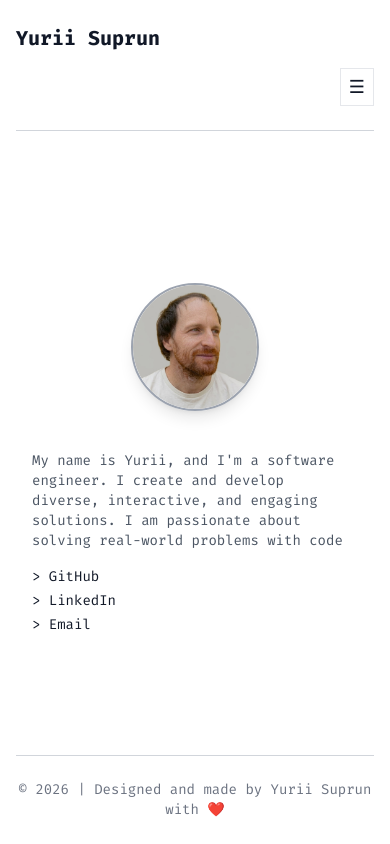
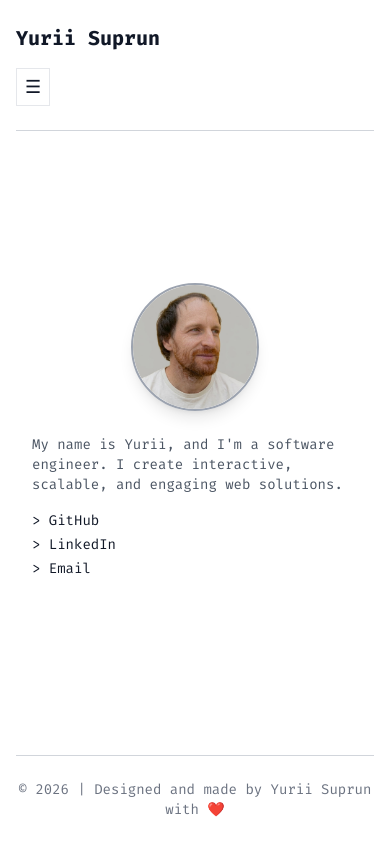
Before and after one commit to yuriisuprun/portfolio, a React (Create React App) app in the folder frontend/: page /home in a window 390 px wide. Built offline with nearby package versions, Linux system fonts and the light colour scheme.

Commit message:
Improve website

```diff
--- a/frontend/src/App.js
+++ b/frontend/src/App.js
@@ -8,60 +8,21 @@ import About from "./components/About";
 import Contacts from "./components/Contacts";
 import Footer from "./components/Footer";
 import SEO from "./components/SEO";
-
-const STORAGE_KEYS = {
-    darkMode: "darkMode",
-    language: "language",
-};
-
-const DEFAULT_LANGUAGE = "en";
-const SUPPORTED_LANGUAGES = new Set(["en", "it"]);
-
-function readStoredBoolean(key, fallback = false) {
-    const raw = localStorage.getItem(key);
-    if (raw === null) return fallback;
-    try {
-        const parsed = JSON.parse(raw);
-        return typeof parsed === "boolean" ? parsed : fallback;
-    } catch {
-        return fallback;
-    }
-}
-
-function readStoredLanguage(key, fallback = DEFAULT_LANGUAGE) {
-    const raw = localStorage.getItem(key);
-    return raw && SUPPORTED_LANGUAGES.has(raw) ? raw : fallback;
-}
+import useDarkMode from "./hooks/useDarkMode";
+import useLanguage from "./hooks/useLanguage";
 
 function App() {
-    const [dark, setDark] = useState(() =>
-        readStoredBoolean(STORAGE_KEYS.darkMode, false)
-    );
-    const [language, setLanguage] = useState(() =>
-        readStoredLanguage(STORAGE_KEYS.language, DEFAULT_LANGUAGE)
-    );
-
-    useEffect(() => {
-        document.documentElement.classList.toggle("dark", dark);
-        localStorage.setItem(STORAGE_KEYS.darkMode, JSON.stringify(dark));
-    }, [dark]);
-
-    useEffect(() => {
-        localStorage.setItem(STORAGE_KEYS.language, language);
-    }, [language]);
+    const [dark, setDark] = useDarkMode();
+    const [language, setLanguage] = useLanguage();
 
     return (
-        <div className="min-h-screen flex flex-col bg-white text-gray-900 dark:bg-black dark:text-gray-200">
+        <div
+            className="min-h-screen flex flex-col bg-white text-gray-900 dark:bg-black dark:text-gray-200 transition-colors">
             <div className="w-full max-w-6xl mx-auto px-4 sm:px-6 flex flex-col flex-grow">
-                <Navbar
-                    dark={dark}
-                    setDark={setDark}
-                    language={language}
-                    setLanguage={setLanguage}
-                />
+                <Navbar dark={dark} setDark={setDark} language={language} setLanguage={setLanguage}/>
                 <main className="flex-grow">
                     <Routes>
-                        <Route path="/" element={<Navigate to="/home"/>}/>
+                        <Route path="/" element={<Navigate to="/home" replace/>}/>
                         <Route
                             path="/home"
                             element={
--- a/frontend/src/components/About.js
+++ b/frontend/src/components/About.js
@@ -1,49 +1,34 @@
-export default function About({ language }) {
-    const text = {
+import React from "react";
+
+const TEXT = {
     en: {
         title: "About Me",
         description: [
-                "My name is Yurii, and I'm a Software Engineer passionate about building scalable and reliable systems. " +
-                "My primary expertise lies in Java, Spring Boot, and microservices architectures, combined with cloud-native " +
-                "technologies such as AWS, Docker, and Kubernetes.",
-                "I also have experience contributing to user interface development, which helps me better understand the full " +
-                "application stack and deliver cohesive solutions. I’m always open to adopting new technologies whenever they " +
-                "best fit the problem or project requirements.",
-                "Over the years, I’ve contributed to designing and modernizing complex platforms across multiple " +
-                "domains (Insurance, Travel, Finance, etc.), with a strong focus on clean architecture, performance, and long-term " +
-                "maintainability.",
-                "I enjoy learning new technologies, solving challenging problems, and collaborating with multicultural teams to " +
-                "deliver high-quality software."
-            ]
+            "My name is Yurii, and I'm a Software Engineer passionate about building scalable and reliable systems...",
+            "I also have experience contributing to user interface development, which helps me better understand the full application stack...",
+            "Over the years, I’ve contributed to designing and modernizing complex platforms across multiple domains...",
+            "I enjoy learning new technologies, solving challenging problems, and collaborating with multicultural teams to deliver high-quality software.",
+        ],
     },
     it: {
         title: "Chi Sono",
         description: [
-                "Mi chiamo Yurii e sono un Software Engineer appassionato di costruire sistemi scalabili e affidabili. La mia " +
-                "principale area di competenza riguarda Java, Spring Boot e le architetture a microservizi, unite a tecnologie " +
-                "cloud-native come AWS, Docker e Kubernetes.",
-                "Ho anche esperienza nello sviluppo di interfacce utente, che mi consente di comprendere meglio l’intero stack " +
-                "applicativo e di offrire soluzioni coerenti. Sono sempre aperto ad adottare nuove tecnologie quando " +
-                "si dimostrano la scelta migliore per il problema o i requisiti del progetto.",
-                "Nel corso degli anni ho contribuito alla progettazione e alla modernizzazione di piattaforme complesse in " +
-                "diversi settori (Assicurazioni, Viaggi, Finanza, ecc.), con una forte attenzione alla clean architecture, alle " +
-                "prestazioni e alla manutenibilità a lungo termine.",
-                "Mi piace imparare nuove tecnologie, risolvere problemi complessi e collaborare con team multiculturali per " +
-                "realizzare software di alta qualità."
-            ]
-        }
+            "Mi chiamo Yurii e sono un Software Engineer appassionato di costruire sistemi scalabili e affidabili...",
+            "Ho anche esperienza nello sviluppo di interfacce utente, che mi consente di comprendere meglio l’intero stack applicativo...",
+            "Nel corso degli anni ho contribuito alla progettazione e alla modernizzazione di piattaforme complesse in diversi settori...",
+            "Mi piace imparare nuove tecnologie, risolvere problemi complessi e collaborare con team multiculturali per realizzare software di alta qualità.",
+        ],
+    },
 };
 
-    const t = text[language];
+export default function About({ language }) {
+    const t = TEXT[language] ?? TEXT.en;
 
     return (
         <section className="py-20 max-w-5xl mx-auto px-4">
             <h2 className="text-3xl font-bold mb-6">{t.title}</h2>
             {t.description.map((paragraph, idx) => (
-                <p
-                    key={idx}
-                    className="text-gray-700 dark:text-gray-300 leading-relaxed mb-6"
-                >
+                <p key={idx} className="text-gray-700 dark:text-gray-300 leading-relaxed mb-6">
                     {paragraph}
                 </p>
             ))}
--- a/frontend/src/components/Footer.js
+++ b/frontend/src/components/Footer.js
@@ -1,39 +1,18 @@
-import React from "react";
+const FOOTER_TEXT = { en: "Designed and made by", it: "Progettato e realizzato da" };
+const FOOTER_HEART = { en: "with", it: "con" };
+const AUTHOR_NAME = "Yurii Suprun";
 
-const AUTHOR_NAME = "Yurii Suprun";
-const COPYRIGHT_SYMBOL = "\u00A9";
-
-const FOOTER_TEXT = {
-    en: "Designed and made by",
-    it: "Progettato e realizzato da",
-};
-
-const FOOTER_HEART = {
-    en: "with",
-    it: "con",
-};
-
-function getFooterText(language) {
-    return FOOTER_TEXT[language] || FOOTER_TEXT.en;
-}
-
-function getFooterHeart(language) {
-    return FOOTER_HEART[language] || FOOTER_HEART.en;
-}
-
-function Footer({ language = "en" }) {
+export default function Footer({ language = "en" }) {
     const year = new Date().getFullYear();
-    const text = getFooterText(language);
-    const heart = getFooterHeart(language);
+    const text = FOOTER_TEXT[language] || FOOTER_TEXT.en;
+    const heart = FOOTER_HEART[language] || FOOTER_HEART.en;
 
     return (
         <footer
             role="contentinfo"
             className="border-t border-gray-300 dark:border-terminal py-6 text-sm text-gray-500 text-center"
         >
-            {`${COPYRIGHT_SYMBOL} ${year} | ${text} ${AUTHOR_NAME} ${heart} ❤️`}
+            {`© ${year} | ${text} ${AUTHOR_NAME} ${heart} ❤️`}
         </footer>
     );
 }
-
-export default Footer;
--- a/frontend/src/components/Hero.js
+++ b/frontend/src/components/Hero.js
@@ -1,106 +1,62 @@
 import React from "react";
-import {SITE_CONFIG} from "../config/siteConfig";
+import { SITE_CONFIG } from "../config/siteConfig";
 
 const HERO_COPY = {
     en: {
-        role: "My name is Yurii, and I'm a software engineer. I create and develop diverse, interactive, and " +
-            "engaging solutions. I am passionate about solving real-world problems with code",
+        role:
+            "My name is Yurii, and I'm a software engineer. I create interactive, scalable, and engaging web solutions.",
     },
     it: {
-        role: "Mi chiamo Yurii e sono un ingegnere del software. Creo e sviluppo soluzioni diverse, interattive e " +
-            "coinvolgenti. Sono appassionato di risolvere problemi reali tramite il codice",
+        role:
+            "Mi chiamo Yurii e sono un ingegnere del software. Creo soluzioni web interattive, scalabili e coinvolgenti.",
     },
 };
 
 const HERO_LINKS = [
-    {
-        key: "github",
-        label: "GitHub",
-        getHref: (config) => config.github,
-        external: true,
-    },
+    { key: "github", label: "GitHub", href: SITE_CONFIG.github, external: true },
     {
         key: "linkedin",
         label: "LinkedIn",
-        getHref: (config) => config.linkedin,
+        href: SITE_CONFIG.linkedin,
         external: true,
     },
-    {
-        key: "email",
-        label: "Email",
-        getHref: (config) => `mailto:${config.email}`,
-        external: false,
-    },
+    { key: "email", label: "Email", href: `mailto:${SITE_CONFIG.email}`, external: false },
 ];
 
-const HeroLink = React.memo(function HeroLink({href, external, children}) {
-    const baseProps = {
-        href,
-        className: "hover:underline",
-    };
-
-    return external ? (
-        <a {...baseProps} target="_blank" rel="noreferrer">
-            {children}
-        </a>
-    ) : (
-        <a {...baseProps}>{children}</a>
-    );
-});
-
-function useHeroCopy(language) {
-    return HERO_COPY[language] ?? HERO_COPY.en;
-}
-
-export default function Hero({language = "en"}) {
-    const {role} = useHeroCopy(language);
+function Hero({ language = "en" }) {
+    const role = HERO_COPY[language]?.role ?? HERO_COPY.en.role;
 
     return (
-        <section
-            className="flex flex-col sm:flex-row items-center sm:items-start gap-6 min-h-[70vh] pt-32 sm:pt-40 px-4 sm:px-6">
-            <ProfileImage/>
-            <HeroContent role={role}/>
+        <section className="flex flex-col sm:flex-row items-center sm:items-start gap-6 min-h-[70vh] pt-32 sm:pt-40 px-4 sm:px-6">
+            <img
+                src="/myphoto.jpg"
+                alt="Yurii Suprun - Software Engineer"
+                className="w-32 h-32 rounded-full object-cover border-2 border-gray-400 shadow-lg mt-6 sm:mt-14"
+                loading="lazy"
+            />
+
+            <div className="flex-1 space-y-4 sm:space-y-6">
+                {/*<h1 className="text-3xl sm:text-5xl font-bold">{SITE_CONFIG.name}</h1>*/}
+                <p className="text-sm sm:text-lg text-gray-600 dark:text-gray-400">{role}</p>
+
+                <div className="space-y-1">
+                    {HERO_LINKS.map(({ key, label, href, external }) => (
+                        <p key={key} className="dark:text-green-400 text-sm sm:text-base">
+                            &gt;{" "}
+                            <a
+                                href={href}
+                                target={external ? "_blank" : "_self"}
+                                rel={external ? "noreferrer" : undefined}
+                                className="hover:underline"
+                            >
+                                {label}
+                            </a>
+                        </p>
+                    ))}
+                </div>
+            </div>
         </section>
     );
 }
 
-function ProfileImage() {
-    return (
-        <img
-            src="/myphoto.jpg"
-            alt="Yurii Suprun - Software Engineer"
-            className="w-32 h-32 rounded-full object-cover border-2 border-gray-400 shadow-lg mt-6 sm:mt-14"
-        />
-    );
-}
-
-function HeroContent({role}) {
-    return (
-        <div className="flex-1 space-y-4 sm:space-y-6">
-            <h1 className="text-3xl sm:text-5xl font-bold">
-                {/*{SITE_CONFIG.name}*/}
-            </h1>
-
-            <p className="text-sm sm:text-lg text-gray-600 dark:text-gray-400">
-                {role}
-            </p>
-
-            <HeroLinks/>
-        </div>
-    );
-}
-
-function HeroLinks() {
-    return (
-        <div className="space-y-1">
-            {HERO_LINKS.map(({key, label, getHref, external}) => (
-                <p key={key} className="dark:text-green-400 text-sm sm:text-base">
-                    &gt;{" "}
-                    <HeroLink href={getHref(SITE_CONFIG)} external={external}>
-                        {label}
-                    </HeroLink>
-                </p>
-            ))}
-        </div>
-    );
-}
+export default Hero;
--- a/frontend/src/components/Navbar.js
+++ b/frontend/src/components/Navbar.js
@@ -1,76 +1,73 @@
-import {NavLink} from "react-router-dom";
-import {useState} from "react";
+import { NavLink } from "react-router-dom";
+import { useState } from "react";
 
 const NAV_ITEMS = [
-    {to: "/home", label: {en: "home", it: "home"}},
-    {to: "/about", label: {en: "about", it: "chi sono"}},
-    {to: "/projects", label: {en: "projects", it: "progetti"}},
-    {to: "/contacts", label: {en: "contacts", it: "contatti"}},
+    { to: "/home", label: { en: "Home", it: "Home" } },
+    { to: "/about", label: { en: "About", it: "Chi Sono" } },
+    { to: "/projects", label: { en: "Projects", it: "Progetti" } },
+    { to: "/contacts", label: { en: "Contacts", it: "Contatti" } },
 ];
 
-const ICONS = {
-    sun: "\u2600\uFE0F",
-    moon: "\uD83C\uDF19",
-};
+const ICONS = { sun: "☀️", moon: "🌙" };
 
-const getNavLinkClassName = ({isActive}) =>
-    isActive
-        ? "font-semibold text-gray-900 dark:text-white"
-        : "text-gray-500 hover:text-black dark:hover:text-white";
-
-const Navbar = ({dark, setDark, language, setLanguage}) => {
+const Navbar = ({ dark, setDark, language, setLanguage }) => {
     const [menuOpen, setMenuOpen] = useState(false);
     const isEnglish = language === "en";
 
-    // Event Handlers
-    const toggleMenu = () => setMenuOpen((prev) => !prev);
-    const toggleDarkMode = () => setDark((prev) => !prev);
-    const toggleLanguage = () => setLanguage((prev) => (prev === "en" ? "it" : "en"));
-
-    const NavItem = ({to, label}) => (
-        <NavLink key={to} to={to} className={getNavLinkClassName}>
-            {isEnglish ? label.en : label.it}
-        </NavLink>
-    );
-
     return (
-        <nav
-            className="flex flex-col sm:flex-row justify-between items-start sm:items-center py-6 border-b border-gray-300 dark:border-terminal gap-4 sm:gap-0">
-            {/* Logo */}
-            <NavLink to="/home" className="font-bold text-xl text-gray-900 dark:text-green-400">
+        <nav className="flex flex-col sm:flex-row justify-between items-start sm:items-center py-6 border-b border-gray-300 dark:border-terminal gap-4 sm:gap-0">
+            <NavLink
+                to="/home"
+                className="font-bold text-xl text-gray-900 dark:text-green-400"
+            >
                 Yurii Suprun
             </NavLink>
 
-            <div className="sm:hidden self-end">
-                <button
-                    onClick={toggleMenu}
-                    className="text-lg border px-2 py-1 dark:border-green-400"
-                    aria-label="Toggle menu">
-                    ☰
-                </button>
-            </div>
+            <button
+                className="sm:hidden text-lg border px-2 py-1 dark:border-green-400"
+                aria-label="Toggle menu"
+                aria-expanded={menuOpen}
+                aria-controls="nav-menu"
+                onClick={() => setMenuOpen(!menuOpen)}
+            >
+                ☰
+            </button>
 
             <div
+                id="nav-menu"
                 className={`flex flex-col sm:flex-row sm:items-center gap-4 sm:gap-6 w-full sm:w-auto transition-all duration-200 ${
                     menuOpen ? "block" : "hidden sm:flex"
-                }`}>
+                }`}
+            >
                 {NAV_ITEMS.map((item) => (
-                    <NavItem key={item.to} to={item.to} label={item.label}/>
+                    <NavLink
+                        key={item.to}
+                        to={item.to}
+                        className={({ isActive }) =>
+                            isActive
+                                ? "font-semibold text-gray-900 dark:text-white"
+                                : "text-gray-500 hover:text-black dark:hover:text-white"
+                        }
+                    >
+                        {isEnglish ? item.label.en : item.label.it}
+                    </NavLink>
                 ))}
 
                 <button
                     type="button"
-                    onClick={toggleLanguage}
+                    onClick={() => setLanguage(isEnglish ? "it" : "en")}
                     className="border px-2 py-1 text-sm border-gray-400 dark:border-green-400"
-                    aria-label={isEnglish ? "Switch to Italian" : "Passa a inglese"}>
+                    aria-label={isEnglish ? "Switch to Italian" : "Switch to English"}
+                >
                     {isEnglish ? "IT" : "EN"}
                 </button>
 
                 <button
                     type="button"
-                    onClick={toggleDarkMode}
+                    onClick={() => setDark(!dark)}
                     className="text-lg"
-                    aria-label={dark ? "Switch to light mode" : "Switch to dark mode"}>
+                    aria-label={dark ? "Switch to light mode" : "Switch to dark mode"}
+                >
                     {dark ? ICONS.sun : ICONS.moon}
                 </button>
             </div>
--- a/frontend/src/components/Projects.js
+++ b/frontend/src/components/Projects.js
@@ -4,128 +4,43 @@ import axios from "axios";
 const API_URL = "/api/repos";
 const REPO_LIMIT = 6;
 const SKELETON_COUNT = 6;
-const BOOT_INTERVAL_MS = 1200;
 
 const TRANSLATIONS = {
-  en: {
-    title: "Projects",
-    view: "View Code",
-    boot: [
-      "> connecting to backend...",
-      "> waking up server instance...",
-      "> loading GitHub repositories...",
-    ],
-    info:
-      "Backend hosted on free tier. First request may take ~30-60s due to cold start.",
-    error: "Failed to load repositories. Please try again later.",
-  },
-  it: {
-    title: "Progetti",
-    view: "Vedi Codice",
-    boot: [
-      "> connessione al backend...",
-      "> avvio istanza server...",
-      "> caricamento repository GitHub...",
-    ],
-    info:
-      "Backend ospitato su piano gratuito. La prima richiesta potrebbe richiedere ~30-60 secondi a causa del cold start.",
-    error: "Caricamento repository fallito. Riprova piu tardi.",
-  },
+  en: { title: "Projects", view: "View Code", info: "Backend hosted on free tier...", error: "Failed to load repositories" },
+  it: { title: "Progetti", view: "Vedi Codice", info: "Backend ospitato su piano gratuito...", error: "Caricamento repository fallito" },
 };
 
 const GRID_CLASSNAME = "grid md:grid-cols-3 sm:grid-cols-2 grid-cols-1 gap-6";
 const CARD_CLASSNAME = "border border-gray-300 dark:border-terminal p-6 rounded";
 
-function SkeletonCard() {
-  return (
-    <div className={`${CARD_CLASSNAME} animate-pulse`}>
-      <div className="h-4 bg-gray-300 dark:bg-gray-700 w-2/3 mb-4" />
-      <div className="h-3 bg-gray-200 dark:bg-gray-600 mb-2" />
-      <div className="h-3 bg-gray-200 dark:bg-gray-600 w-5/6" />
-    </div>
-  );
-}
-
-function ProjectCard({ repo, viewLabel }) {
-  return (
-    <div className={CARD_CLASSNAME}>
-      <h3 className="text-lg font-bold">{repo.name}</h3>
-
-      {repo.description ? (
-        <p className="text-sm text-gray-600 dark:text-gray-400 mt-2">
-          {repo.description}
-        </p>
-      ) : null}
-
-      <a
-        href={repo.html_url}
-        target="_blank"
-        rel="noreferrer"
-        className="block mt-4 text-blue-600 dark:text-green-400"
-      >
-        &gt; {viewLabel}
-      </a>
-    </div>
-  );
-}
-
-function BootingState({ info, bootLines, bootStep }) {
-  return (
-    <>
-      <p className="text-sm text-gray-500 dark:text-gray-400 mb-6">{info}</p>
-
-      <div className="font-mono text-green-500 dark:text-green-400 mb-8 space-y-1">
-        {bootLines.slice(0, bootStep + 1).map((line) => (
-          <div key={line}>{line}</div>
-        ))}
-      </div>
-
-      <div className={GRID_CLASSNAME}>
-        {Array.from({ length: SKELETON_COUNT }).map((_, i) => (
-          <SkeletonCard key={i} />
-        ))}
-      </div>
-    </>
-  );
-}
-
 export default function Projects({ language = "en" }) {
-  const t = useMemo(
-    () => TRANSLATIONS[language] ?? TRANSLATIONS.en,
-    [language]
-  );
-
+  const t = useMemo(() => TRANSLATIONS[language] ?? TRANSLATIONS.en, [language]);
   const [repos, setRepos] = useState([]);
   const [loading, setLoading] = useState(true);
   const [error, setError] = useState(null);
-  const [bootStep, setBootStep] = useState(0);
 
   useEffect(() => {
     let isMounted = true;
     const controller = new AbortController();
 
+    const fetchRepos = async () => {
+      try {
         setLoading(true);
-    setError(null);
-
-    axios
-      .get(API_URL, { signal: controller.signal })
-      .then((res) => {
+        const res = await axios.get(API_URL, { signal: controller.signal });
         if (!isMounted) return;
-
         const data = Array.isArray(res.data) ? res.data : [];
         setRepos(data.slice(0, REPO_LIMIT));
-      })
-      .catch((err) => {
+      } catch (err) {
         if (!isMounted) return;
-        if (err?.name === "CanceledError") return;
-
+        setError(err);
         setRepos([]);
-        setError(err);
-      })
-      .finally(() => {
+      } finally {
         if (!isMounted) return;
         setLoading(false);
-      });
+      }
+    };
+
+    fetchRepos();
 
     return () => {
       isMounted = false;
@@ -133,31 +48,41 @@ export default function Projects({ language = "en" }) {
     };
   }, []);
 
-  useEffect(() => {
-    if (!loading) return;
-
-    setBootStep(0);
-
-    const maxStep = Math.max(0, (t.boot?.length ?? 0) - 1);
-    const interval = setInterval(() => {
-      setBootStep((prev) => (prev >= maxStep ? prev : prev + 1));
-    }, BOOT_INTERVAL_MS);
-
-    return () => clearInterval(interval);
-  }, [loading, t.boot]);
-
   return (
       <section className="py-16">
         <h2 className="text-3xl mb-10">{t.title}</h2>
-
-      {loading ? (
-        <BootingState info={t.info} bootLines={t.boot} bootStep={bootStep} />
-      ) : error ? (
-        <p className="text-sm text-red-600 dark:text-red-400">{t.error}</p>
-      ) : (
+        {loading && (
+            <>
+              <p className="text-sm text-gray-500 dark:text-gray-400 mb-6">{t.info}</p>
+              <div className={GRID_CLASSNAME}>
+                {Array.from({ length: SKELETON_COUNT }).map((_, i) => (
+                    <div key={i} className={`${CARD_CLASSNAME} animate-pulse`}>
+                      <div className="h-4 bg-gray-300 dark:bg-gray-700 w-2/3 mb-4" />
+                      <div className="h-3 bg-gray-200 dark:bg-gray-600 mb-2" />
+                      <div className="h-3 bg-gray-200 dark:bg-gray-600 w-5/6" />
+                    </div>
+                ))}
+              </div>
+            </>
+        )}
+        {!loading && error && <p className="text-sm text-red-600 dark:text-red-400">{t.error}</p>}
+        {!loading && !error && (
             <div className={GRID_CLASSNAME}>
               {repos.map((repo) => (
-            <ProjectCard key={repo.id} repo={repo} viewLabel={t.view} />
+                  <div key={repo.id} className={CARD_CLASSNAME}>
+                    <h3 className="text-lg font-bold">{repo.name}</h3>
+                    {repo.description && (
+                        <p className="text-sm text-gray-600 dark:text-gray-400 mt-2">{repo.description}</p>
+                    )}
+                    <a
+                        href={repo.html_url}
+                        target="_blank"
+                        rel="noreferrer"
+                        className="block mt-4 text-blue-600 dark:text-green-400"
+                    >
+                      &gt; {t.view}
+                    </a>
+                  </div>
               ))}
             </div>
         )}
--- /dev/null
+++ b/frontend/src/hooks/useDarkMode.js
@@ -0,0 +1,17 @@
+import { useEffect, useState } from "react";
+
+const STORAGE_KEY = "darkMode";
+
+export default function useDarkMode() {
+    const [dark, setDark] = useState(() => {
+        const stored = localStorage.getItem(STORAGE_KEY);
+        return stored ? JSON.parse(stored) : false;
+    });
+
+    useEffect(() => {
+        document.documentElement.classList.toggle("dark", dark);
+        localStorage.setItem(STORAGE_KEY, JSON.stringify(dark));
+    }, [dark]);
+
+    return [dark, setDark];
+}
--- /dev/null
+++ b/frontend/src/hooks/useLanguage.js
@@ -0,0 +1,18 @@
+import { useEffect, useState } from "react";
+
+const STORAGE_KEY = "language";
+const DEFAULT_LANGUAGE = "en";
+const SUPPORTED = new Set(["en", "it"]);
+
+export default function useLanguage() {
+    const [language, setLanguage] = useState(() => {
+        const stored = localStorage.getItem(STORAGE_KEY);
+        return stored && SUPPORTED.has(stored) ? stored : DEFAULT_LANGUAGE;
+    });
+
+    useEffect(() => {
+        localStorage.setItem(STORAGE_KEY, language);
+    }, [language]);
+
+    return [language, setLanguage];
+}
```
Also changed, not shown: frontend/src/components/Contacts.js (+34 -18 lines). Lines whose indentation alone changed are shown as unchanged.
